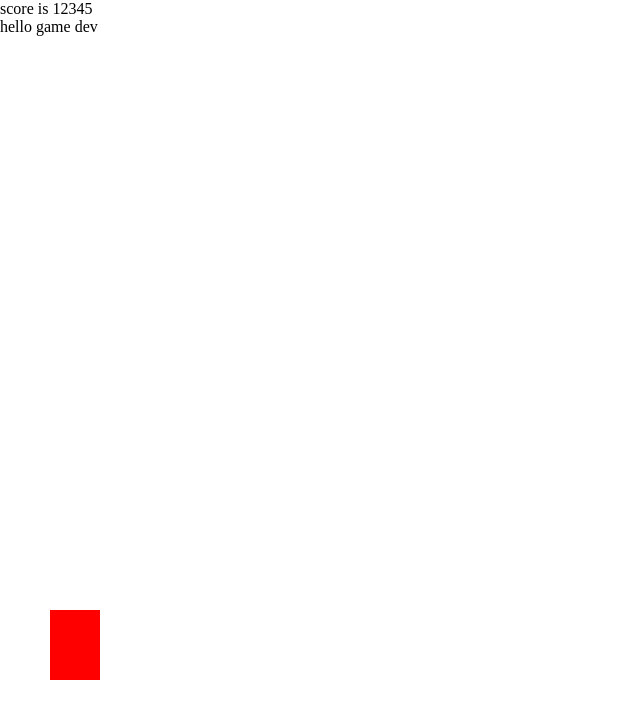
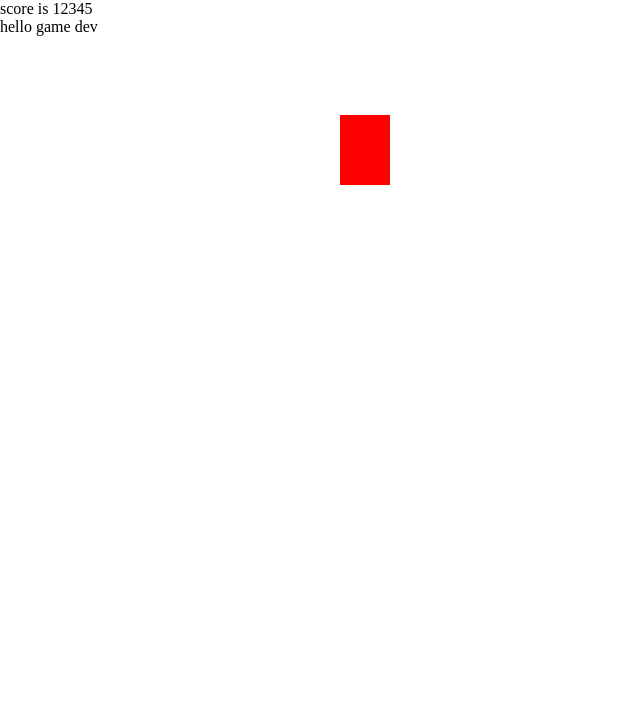
Before and after one commit to ravidhwn01/FEEL-THE--ROAD, a plain HTML site: page index.html in a window 1280 px wide. Both pictures are taken after a click on the element 640 px from the left and 45 px from the top of the page. Shown: the whole page, without its empty margins (0-640 px from the left). Drawn offline with Linux system fonts and the light colour scheme.

Commit message:
animation with js completed

```diff
--- a/index.js
+++ b/index.js
@@ -1,13 +1,13 @@
-"use strict"
+// "use strict";
 console.log("hello game devs");
 
 const score = document.querySelector(".score");
 const startScreen = document.querySelector(".startScreen");
 const gameArea = document.querySelector(".gameArea");
-console.log(score);
-console.log(startScreen);
-console.log(gameArea);
-let player = {};
+// console.log(score);
+// console.log(startScreen);
+// console.log(gameArea);
+let player = { speed: 5 };
 const keys = {
   ArrowUp: false,
   ArrowDown: false,
@@ -16,22 +16,7 @@ const keys = {
 };
 
 startScreen.addEventListener("click", Start);
-function gamePlay() {
-  console.log("game play");
-    if (player.start) {
-  window.requestAnimationFrame(gamePlay);}
-}
-function Start() {
-    gameArea.classList.remove('hide');  // remove hide class
-    startScreen.classList.add('hide');   // add hide class to startScreen
-    player.start = true;
-  console.log("game started");
-  window.requestAnimationFrame(gamePlay);
-  let car = document.createElement("dev");
-  car.setAttribute("class", "car");
-//   car.innerText = "hey i am new attribute"
-    gameArea.appendChild(car);
-}
+
 document.addEventListener("keydown", keyDown);
 document.addEventListener("keyup", keyUp);
 function keyDown(e) {
@@ -46,3 +31,34 @@ function keyUp(e) {
   // console.log("key up",e.key);
   console.log(keys);
 }
+function gamePlay() {
+  console.log("game is  playing...");
+  let car  = document.querySelector('.car')
+  car.style.top = player.y +"px"
+  car.style.left = player.x +"px"
+  if (player.start) {
+    if (keys.ArrowUp) {   player.y -= player.speed;}
+    if (keys.ArrowDown) {player.y += player.speed;}
+    if (keys.ArrowLeft) {player.x -= player.speed;}
+    if (keys.ArrowRight) {player.x += player.speed;}
+
+    window.requestAnimationFrame(gamePlay);
+  }
+}
+function Start() {
+  gameArea.classList.remove("hide"); // remove hide class
+  startScreen.classList.add("hide"); // add hide class to startScreen
+  player.start = true;
+  console.log("game started");
+  window.requestAnimationFrame(gamePlay);
+  let car = document.createElement("div");
+  car.setAttribute("class", "car");
+  //   car.innerText = "hey i am new attribute"
+  gameArea.appendChild(car);
+  player.x = car.offsetLeft - 10;
+  player.y = car.offsetTop - 5;
+  console.log("offsetLeft", car.offsetLeft);
+  console.log("offsetTop", car.offsetTop);
+  console.log("offsetLeft", player.x);
+  console.log("offsetTop", player.y);
+}
--- a/style.css
+++ b/style.css
@@ -11,6 +11,6 @@
     height: 70px;
     background: red;
     position: absolute;
-    left: 50px;
-    bottom: 120px;
+    left: 350px;
+    top: 120px;
 }
```
